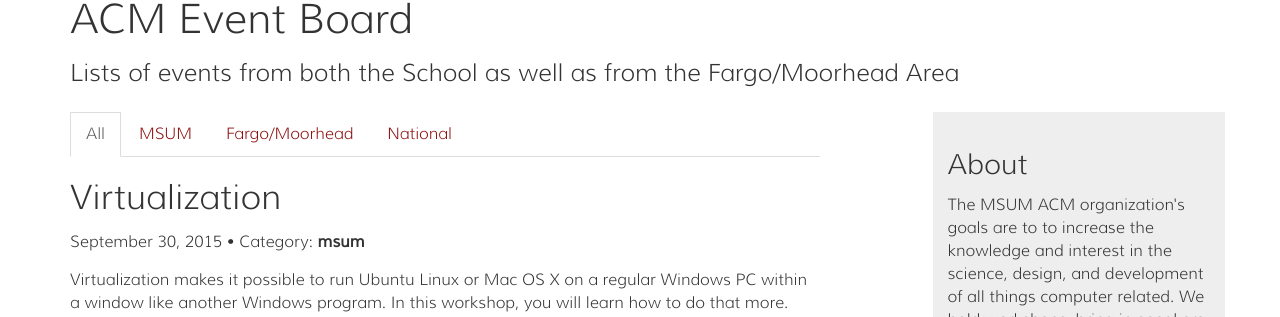
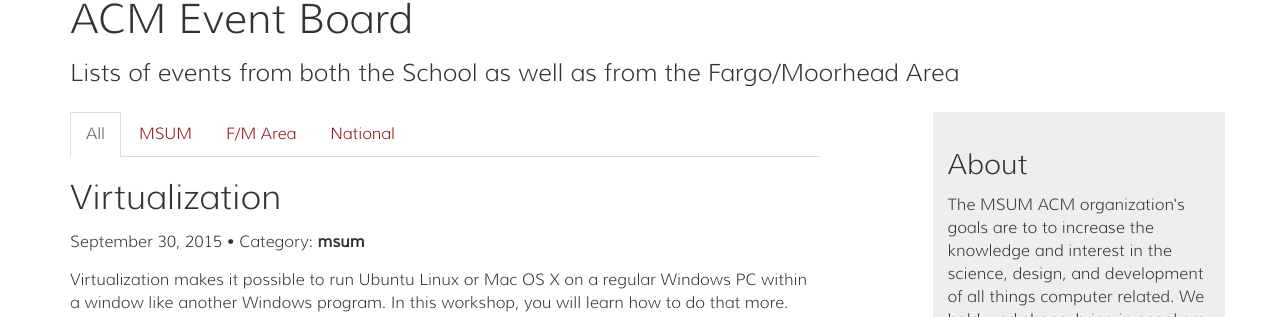
Before and after one commit to nb6925qu/nb6925qu.github.io, a Jekyll site: the page built from index.html, in a window 1280 px wide and 900 px high, scrolled down 398 px. Shown: the part 136-453 px from the top of the window. Built offline with Jekyll 4.4.1, drawn with Linux system fonts in a browser that asks for light colours; Markdown is read by kramdown in place of the engine named in the settings.

Commit message:
Trying something

```diff
--- a/_layouts/home.html
+++ b/_layouts/home.html
@@ -22,7 +22,7 @@
           <ul class="nav nav-tabs">
             <li class="{{ page.link1 }}"><a href="{{ site.baseurl }}/">All</a></li>
             <li class="{{ page.link2 }}"><a href="{{ site.baseurl }}/home-MSUM.html">MSUM</a></li>
-            <li class="{{ page.link3 }}"><a href="{{ site.baseurl }}/home-FM.html">Fargo/Moorhead</a></li>
+            <li class="{{ page.link3 }}"><a href="{{ site.baseurl }}/home-FM.html">F/M Area</a></li>
             <li class="{{ page.link4 }}"><a href="{{ site.baseurl }}/home-National.html">National</a></li>
           </ul>
 
```
